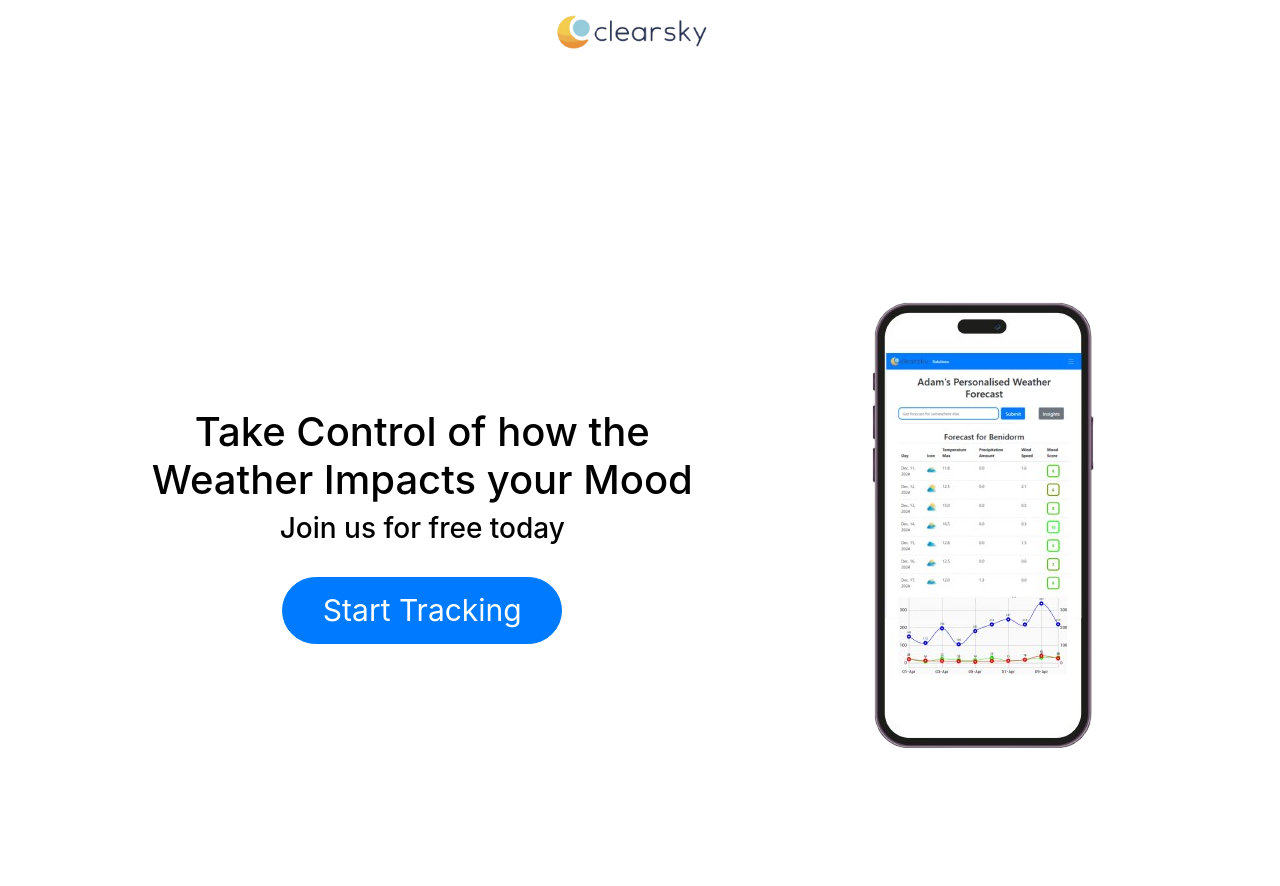
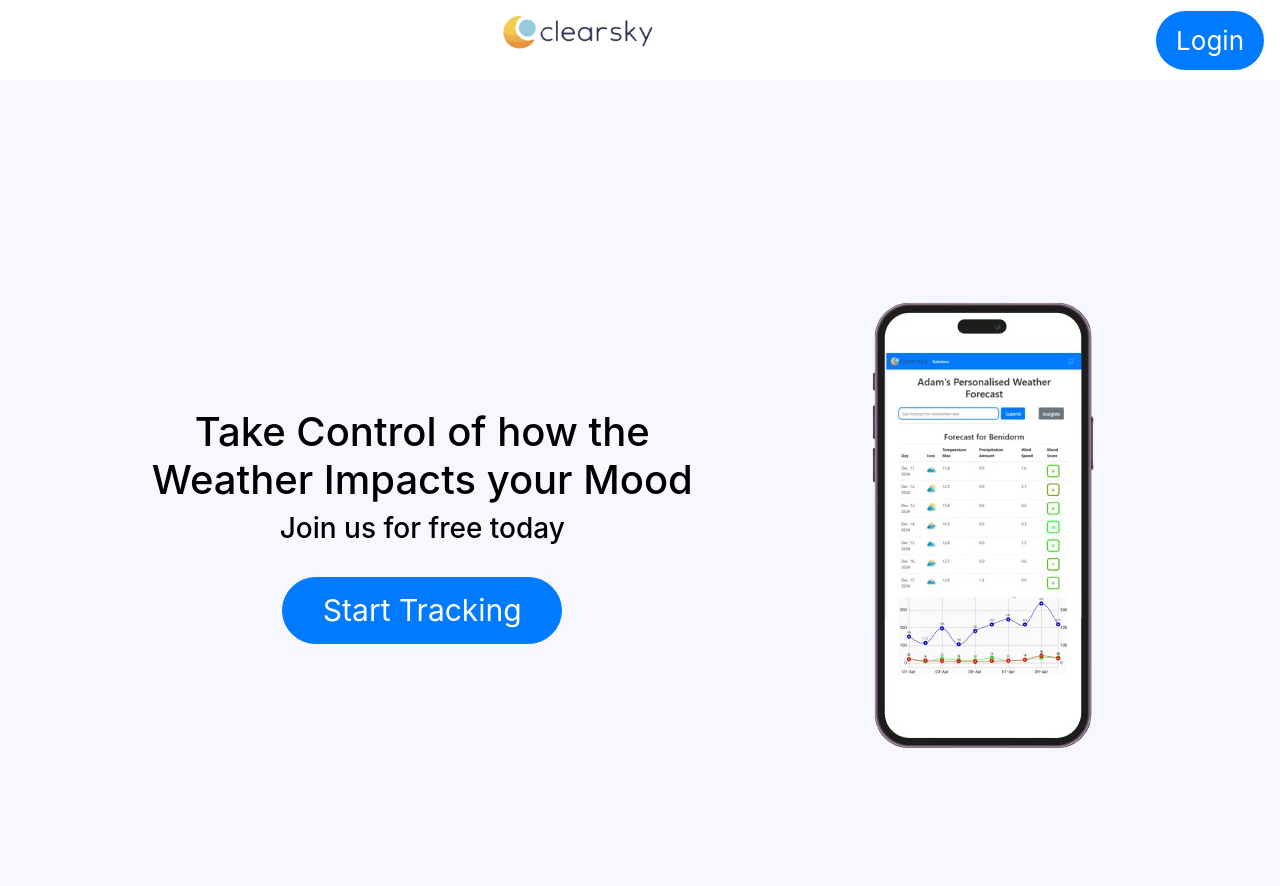
Before and after one commit to AdamRyanUK/moodapp, a Django app: page / in a window 1280 px wide. Run offline with Django 3.2, Linux system fonts and the light colour scheme; data that the repository does not hold is empty; some libraries are stand-ins or nearby versions.

Commit message:
background and landing page improved

```diff
--- a/core/static/css/stylesheet.css
+++ b/core/static/css/stylesheet.css
@@ -27,6 +27,10 @@
   height: 100vh;      /* Full viewport height */
   margin: 0;
   position: relative;
+}
+
+body.unauthenticated {
+  background-color: rgba(94, 99, 255, 0.05); /* Light gray background with reduced opacity */
 }
 
 #navbar {
@@ -418,6 +422,23 @@
   color: white;              /* Change emoji color */
 }
 
+#unique-login-btn {
+  display: inline-block;
+  padding: 10px 20px;
+  font-size: 26px;
+
+  border-radius: 50px; /* Rounded edges */
+  background-color: #007bff; /* Primary button color */
+  color: white;
+  text-decoration: none;
+  border: none;
+  cursor: pointer;
+  transition: background-color 0.3s ease;
+}
+
+#unique-login-btn:hover {
+  background-color: #0056b3; /* Darker shade on hover */
+}
 
 @media (max-width: 800px) {
   #navbar {
--- a/core/templates/core/base.html
+++ b/core/templates/core/base.html
@@ -19,7 +19,7 @@
         <script src="{% static 'js/togglebutton.js' %}"></script>
     </head>
 
-<body>
+<body class="{% if user.is_authenticated %}authenticated{% else %}unauthenticated{% endif %}">
 
     <nav id="navbar">
         <ul class="navbar-list">
@@ -51,15 +51,18 @@
                     </button>
                 </form>
             </li>
-            <li onclick=showAccountSidebar()>
+            <li onclick=showAccountSidebar() class="account-sidebar-btn">
                 <a href="#"><svg xmlns="http://www.w3.org/2000/svg" height="40px" viewBox="0 -960 960 960" width="40px" fill="#5f6368"><path d="M234-276q51-39 114-61.5T480-360q69 0 132 22.5T726-276q35-41 54.5-93T800-480q0-133-93.5-226.5T480-800q-133 0-226.5 93.5T160-480q0 59 19.5 111t54.5 93Zm246-164q-59 0-99.5-40.5T340-580q0-59 40.5-99.5T480-720q59 0 99.5 40.5T620-580q0 59-40.5 99.5T480-440Zm0 360q-83 0-156-31.5T197-197q-54-54-85.5-127T80-480q0-83 31.5-156T197-763q54-54 127-85.5T480-880q83 0 156 31.5T763-763q54 54 85.5 127T880-480q0 83-31.5 156T763-197q-54 54-127 85.5T480-80Zm0-80q53 0 100-15.5t86-44.5q-39-29-86-44.5T480-280q-53 0-100 15.5T294-220q39 29 86 44.5T480-160Zm0-360q26 0 43-17t17-43q0-26-17-43t-43-17q-26 0-43 17t-17 43q0 26 17 43t43 17Zm0-60Zm0 360Z"/></svg></a>
             </li>
             {% endif %}
+
         </ul>
+        {% if not user.is_authenticated %}
+        <a href="{% url 'login' %}" class="button btn-primary login-btn" id="unique-login-btn">Login</a>
+        {% endif %}
     </nav>
 
 {% if user.is_authenticated %}
-
     <!-- account sidebar -->
     <div class="account-sidebar">
         <ul>
```
Also changed, not shown: db.sqlite3.
